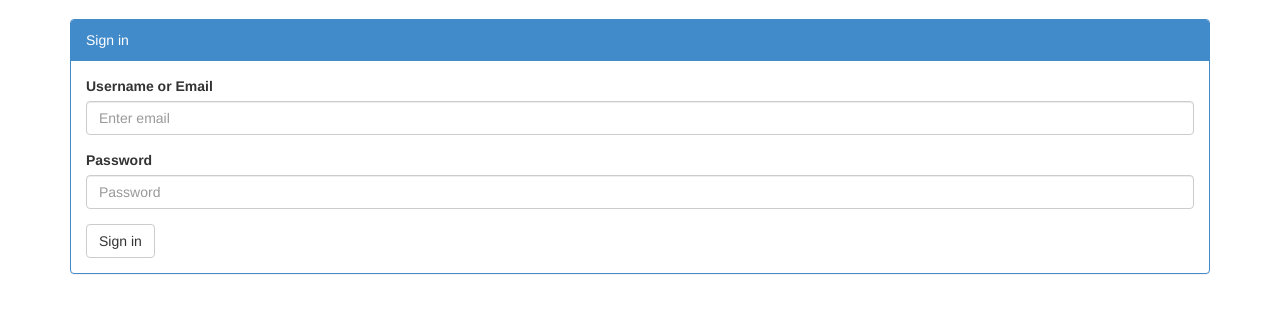
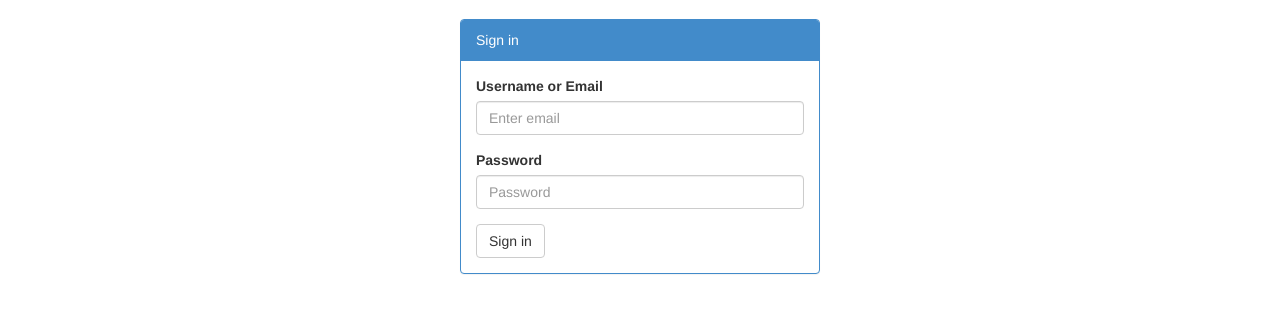
Before and after one commit to billliu1992/cs411project, a Flask app: page /login in a window 1280 px wide. Shown: the part 51-364 px from the top of the page. Run offline with Flask 2, Linux system fonts and the light colour scheme; some libraries are stand-ins or nearby versions.

Commit message:
updated the sign_in page

```diff
--- a/python/templates/sign_in.html
+++ b/python/templates/sign_in.html
@@ -3,6 +3,9 @@
 {% block content %}
 <div class="container">
 
+<div class="row">
+<div class="col-md-4"></div>
+<div class="col-md-4">
 <div class="panel panel-primary">
 	<div class="panel-heading">Sign in</div>
 	<div class="panel-body">
@@ -19,6 +22,9 @@
 		</form>
 	</div>
 </div>
+</div>
+<div class="col-md-4"></div>
+</div><!-- /row -->
 
 </div>
 {% endblock %}
```
